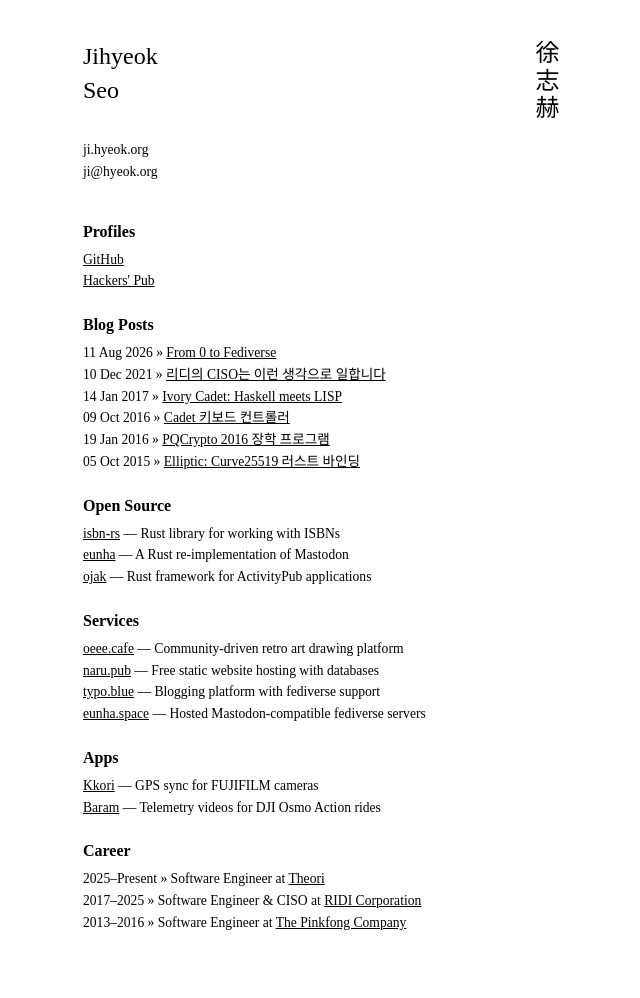
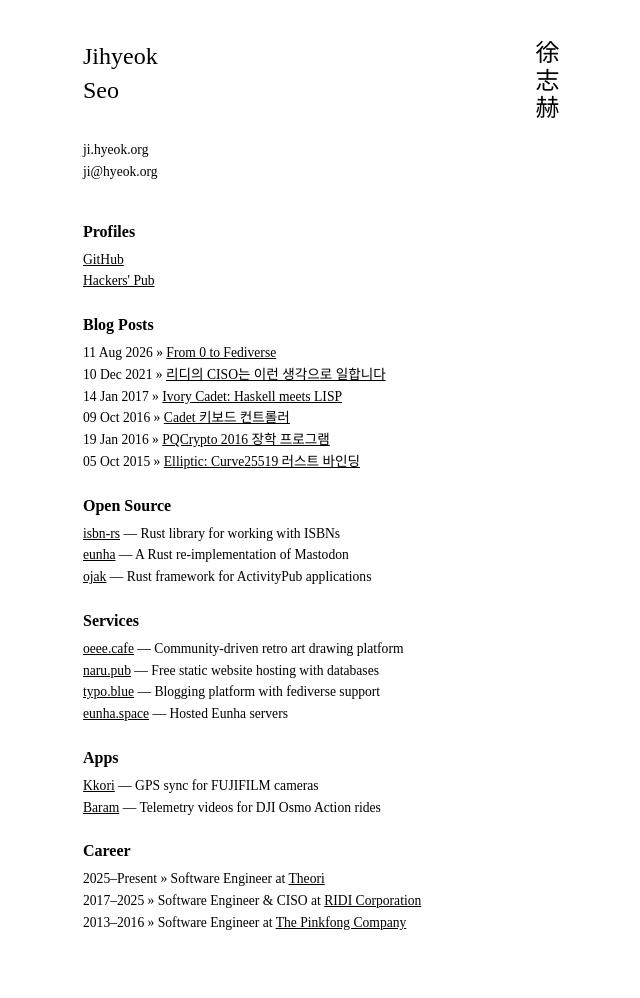
Before and after one commit to limeburst/limeburst.github.io, a Jekyll site: the page built from index.html, in a window 1280 px wide. Shown: the whole page, without its empty margins (317-957 px from the left). Built offline with Jekyll 4.4.1, drawn with Linux system fonts in a browser that asks for light colours.

Commit message:
Update Eunha service description

```diff
--- a/index.html
+++ b/index.html
@@ -65,7 +65,7 @@
     <li><a href="https://oeee.cafe">oeee.cafe</a> — Community-driven retro art drawing platform</li>
     <li><a href="https://naru.pub">naru.pub</a> — Free static website hosting with databases</li>
     <li><a href="https://typo.blue">typo.blue</a> — Blogging platform with fediverse support</li>
-    <li><a href="https://eunha.space">eunha.space</a> — Hosted Mastodon-compatible fediverse servers</li>
+    <li><a href="https://eunha.space">eunha.space</a> — Hosted Eunha servers</li>
   </ul>
 
   <h2>Apps</h2>
```
